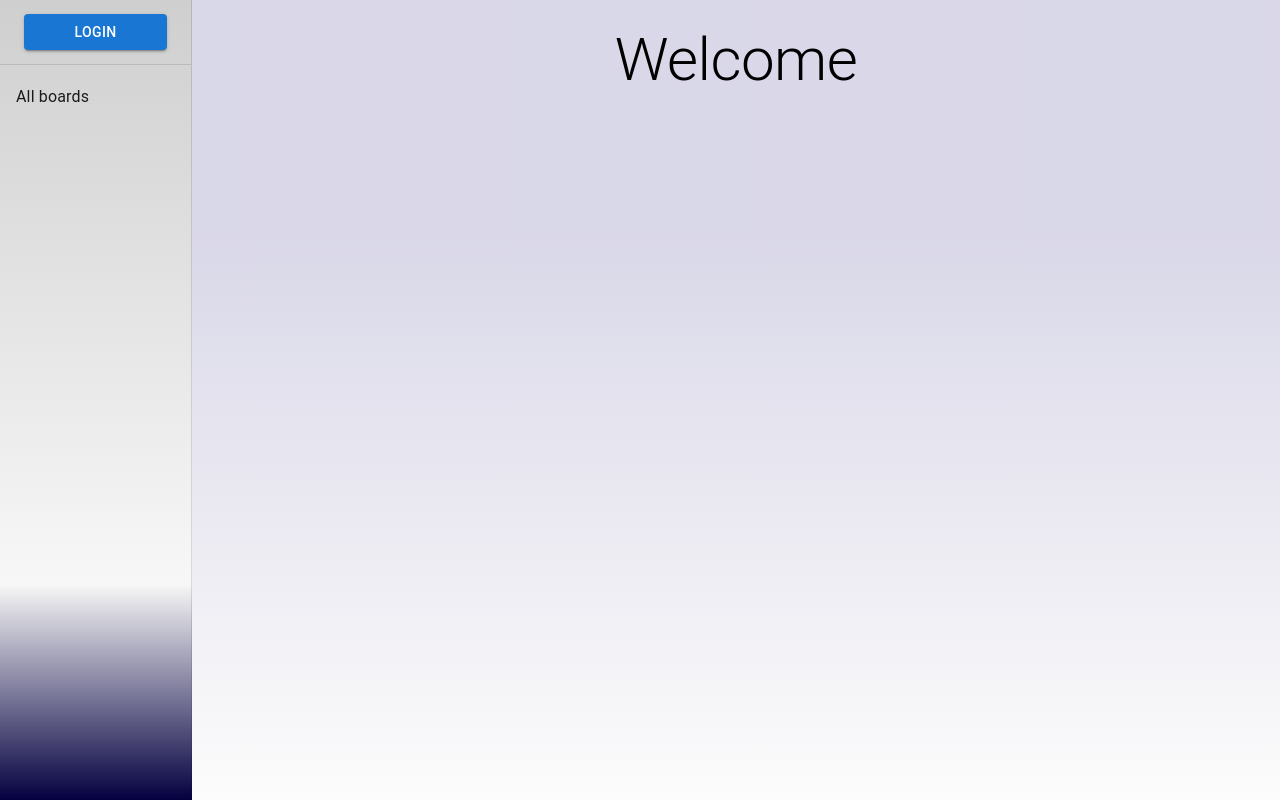
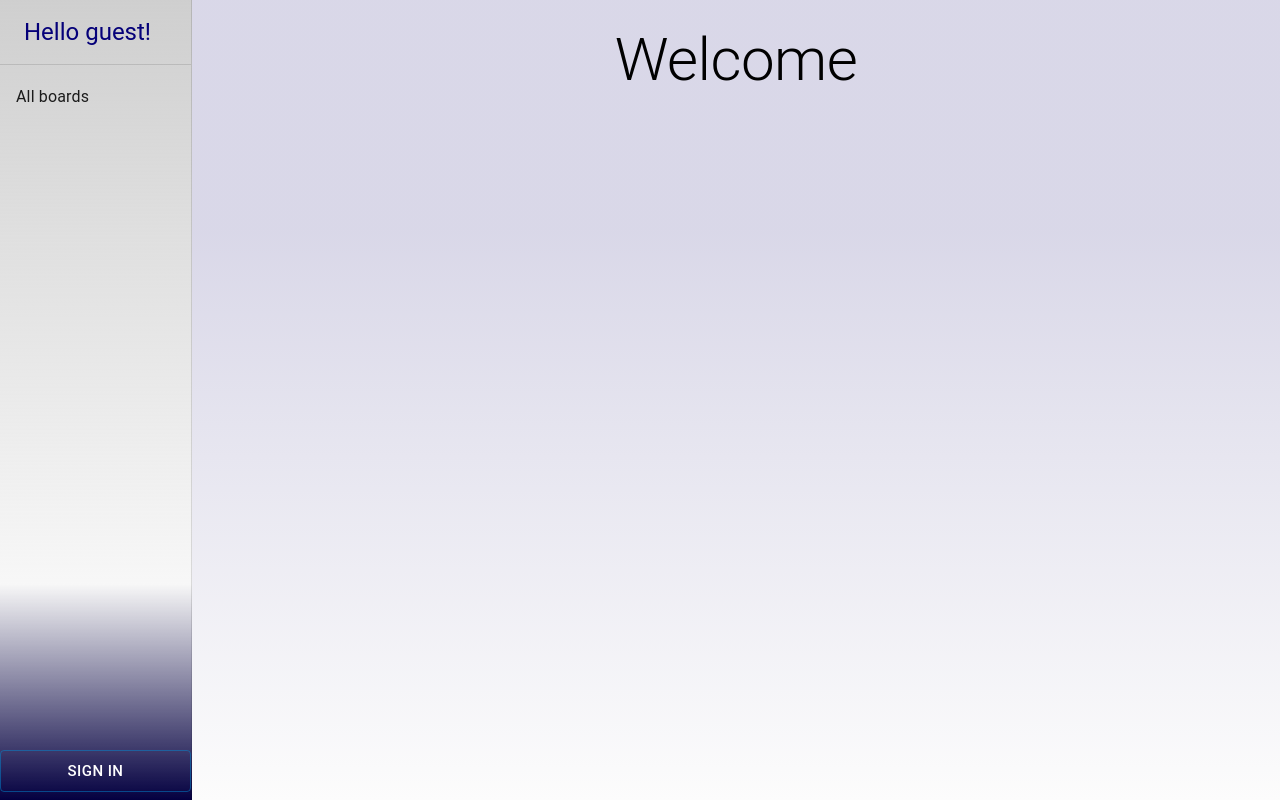
Before and after one commit to Kameal22/trello-inspired-app, a React (Create React App) app: page /main-page in a window 1280 px wide. Built offline with nearby package versions, Linux system fonts and the light colour scheme.

Commit message:
Added sign button in Sidebar

```diff
--- a/src/components/Sidebar/Sidebar.js
+++ b/src/components/Sidebar/Sidebar.js
@@ -1,11 +1,9 @@
 import React, {useContext} from 'react';
 import {Button, Divider, Drawer, List, ListItem, ListItemText, Toolbar, Typography} from "@mui/material";
 import {makeStyles} from '@mui/styles';
-import {Link, NavLink, useRouteMatch} from "react-router-dom";
+import {NavLink, useHistory} from "react-router-dom";
 import "./Sidebar.css"
 import {AuthContext} from "../../contexts/AuthContext";
-
-const mockedUsername = "Lukasz";
 
 const useStyles = makeStyles({
     paper: {
@@ -19,28 +17,47 @@ const drawerStyles = {
     '& .MuiDrawer-paper': {
         boxSizing: 'border-box',
         width: '15%'
-    }
+    },
+    display: "flex",
+    height: "100%"
 }
 
 const Sidebar = () => {
     const styles = useStyles();
-    const {isAuthenticated, getUser} = useContext(AuthContext);
+    const {isAuthenticated, getUser, logout} = useContext(AuthContext);
+    const history = useHistory();
 
-    const loginButton = (
-        <Link to={`/login`} style={{textDecoration: 'none', width: "100%"}}>
-            <Button variant="contained" sx={{width: "100%"}}>
-                Login
-            </Button>
-        </Link>
+    const handleSignButton = () => {
+        if (isAuthenticated()) {
+            logout();
+        }
+
+        history.push("/login")
+    }
+
+    const userHeader = (
+        <Typography style={{color: "#050079"}} variant="h5">
+            Hello {isAuthenticated() ? getUser().name : "guest"}!
+        </Typography>
+    )
+
+    const signButton = (
+        <Button
+            onClick={handleSignButton}
+            sx={{
+                color: "white",
+                width: "100%"
+            }}
+            color="info"
+            size="large"
+            variant="outlined">
+            {isAuthenticated() ? 'Sign out' : 'Sign in'}
+        </Button>
     )
     return (
         <Drawer sx={drawerStyles} variant="permanent" anchor="left" classes={{paper: styles.paper}}>
             <Toolbar>
-                {isAuthenticated() ?
-                    <Typography style={{color: "#050079"}} variant="h5">
-                        Hello {getUser().name}
-                    </Typography> :
-                    loginButton}
+                {userHeader}
             </Toolbar>
             <Divider/>
             <List>
@@ -63,6 +80,9 @@ const Sidebar = () => {
                 </ListItem>
                 }
             </List>
+            <List style={{marginTop: "auto"}}>
+                {signButton}
+            </List>
         </Drawer>
     );
 }
```
